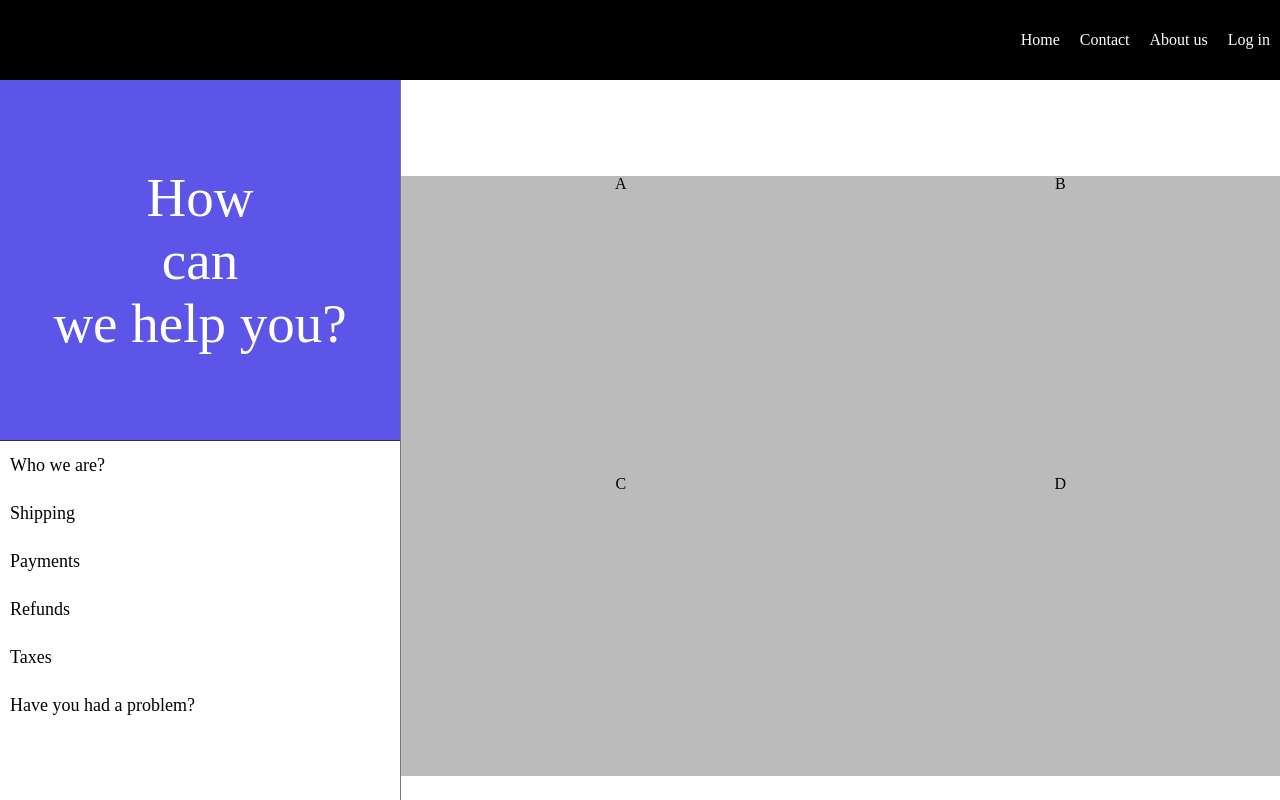
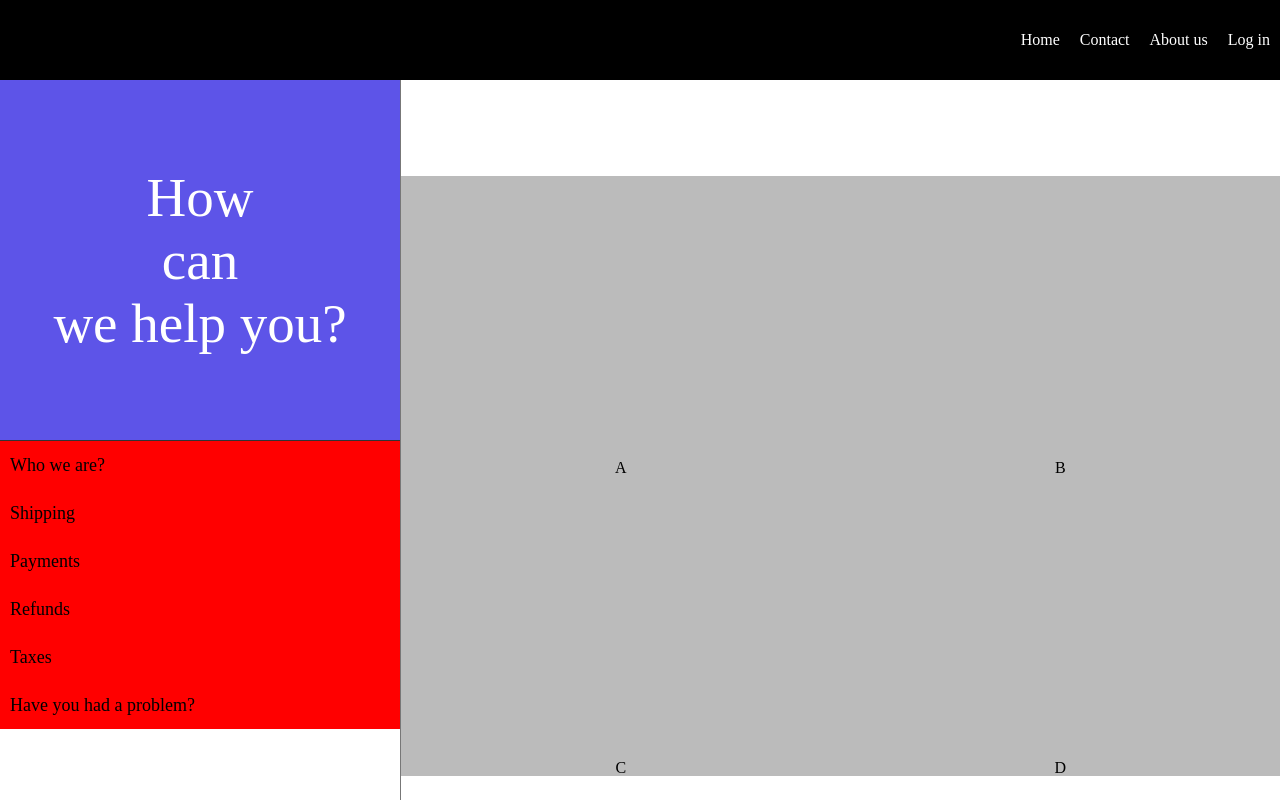
Before and after one commit to Andres191200/heavenGrapes, a React (Create React App) app: page /Contact in a window 1280 px wide. Built offline with nearby package versions, Linux system fonts and the light colour scheme; a web font is replaced by a local one.

Commit message:
test commit 2

```diff
--- a/src/styles/contact.css
+++ b/src/styles/contact.css
@@ -146,7 +146,7 @@ table {
 	background: #5d54e8;
 }
 
-.option-info-1, .option-info-2, .option-info-3, .option-info-4{
-	height: 100%;
-	width: 100%;
+.option{
+	background: red;
+	margin: 0;
 }
```
